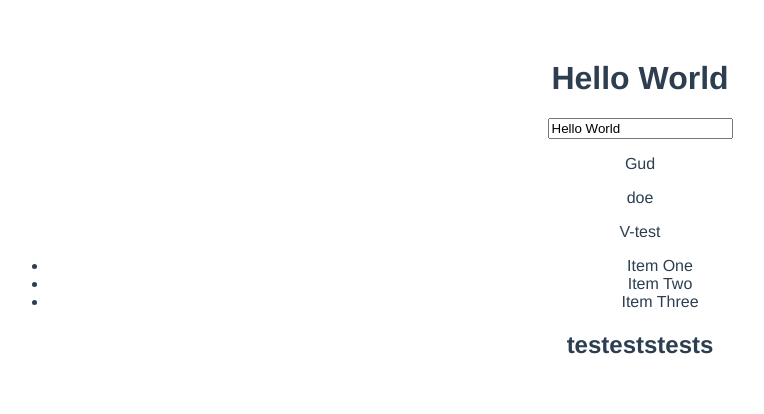
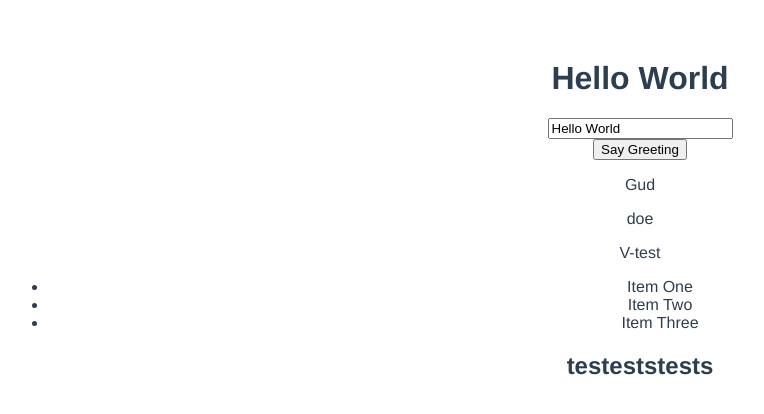
Before and after one commit to dctreborn/vue-practice, a Vue app: page / in a window 1280 px wide. Shown: the top 414 px of the page, without its empty margins (0-764 px from the left). Built offline with nearby package versions, Linux system fonts and the light colour scheme.

Commit message:
method call on button test

```diff
--- a/src/components/Test.vue
+++ b/src/components/Test.vue
@@ -5,10 +5,15 @@
       </h1>
       <input type="text" v-model="title"><br/>
 
+      <button v-on:click="greet('Hello World')">Say Greeting</button>
+
       <p v-if="showName">{{user.first_name}}</p>
       <p v-else="showName">Gud</p>
+
       <p v-text="user.last_name"/>
+
       <span v-html="html"/>
+
       <ul>
           <li v-for="item in items">{{item.title}}</li>
       </ul>
@@ -30,8 +35,13 @@
                 items: [
                     {title: "Item One"},
                     {title: "Item Two"},
-                    {title: "Item Three"},
+                    {title: "Item Three"}
                 ]
+            }
+        },
+        methods: {
+            greet: function(greeting){
+                alert(greeting);
             }
         }
     }
```
